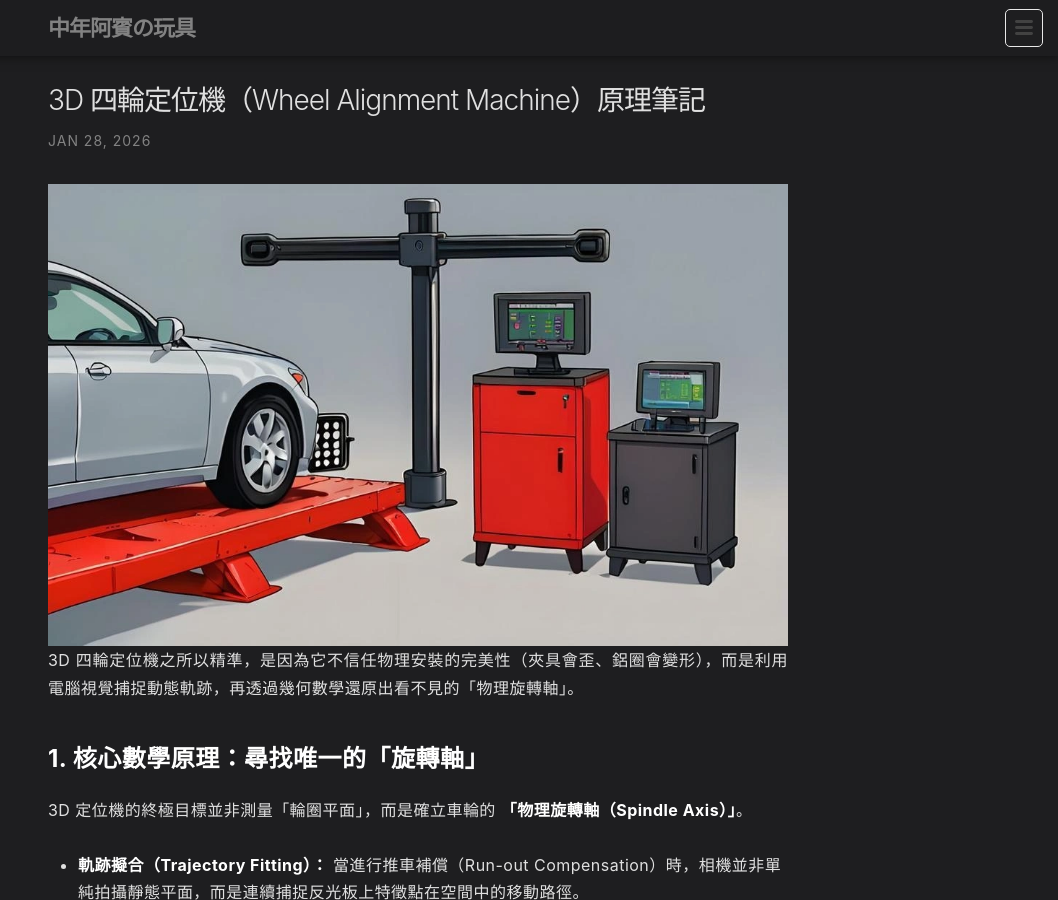
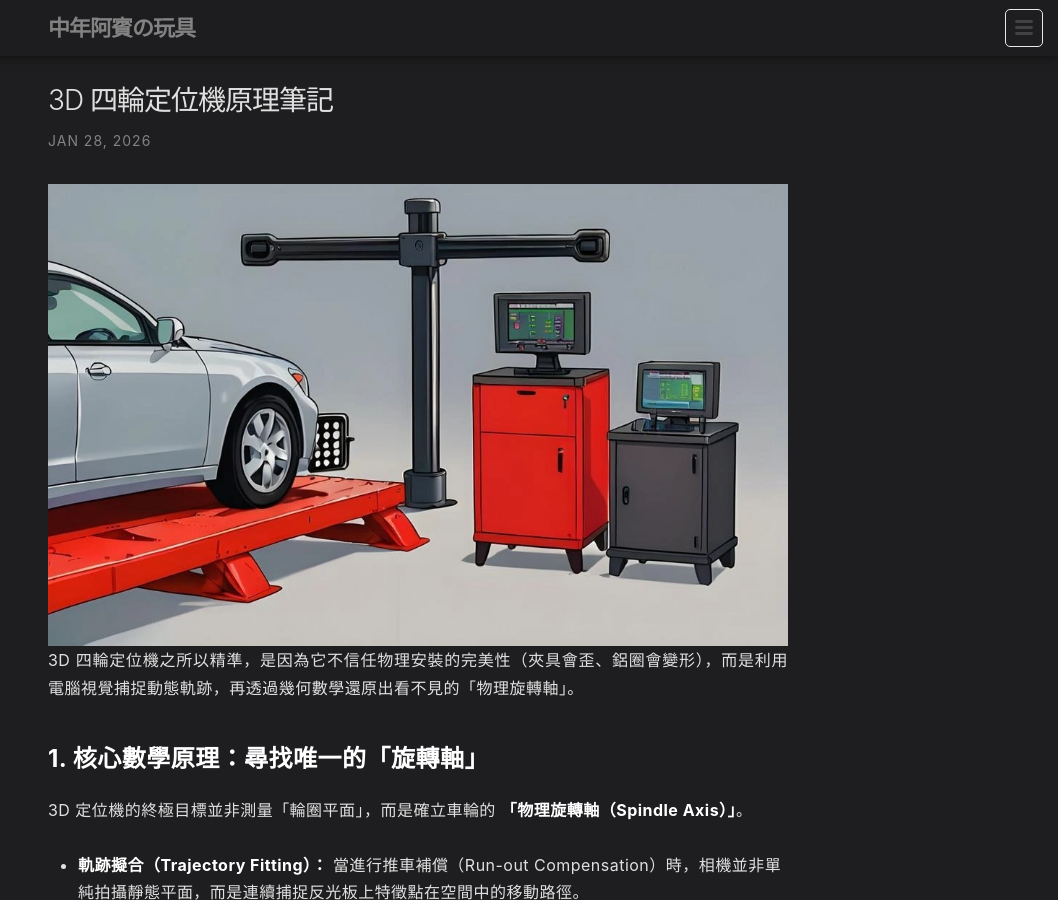
Before and after one commit to 1stbenz/1stbenz.github.io, a Jekyll site: the page built from _posts/2026-01-28-3d-wheel-alignment.md, in a window 1280 px wide and 900 px high. Shown: the whole window, without its empty margins (222-1280 px from the left). Built offline with Jekyll 4.4.1, drawn with Linux system fonts in a browser that asks for light colours.

Commit message:
Update 2026-01-28-3d-wheel-alignment.md

```diff
--- a/_posts/2026-01-28-3d-wheel-alignment.md
+++ b/_posts/2026-01-28-3d-wheel-alignment.md
@@ -1,6 +1,6 @@
 ---
 layout: post
-title:  "3D 四輪定位機（Wheel Alignment Machine）原理筆記"
+title:  "3D 四輪定位機原理筆記"
 date:   2026-01-28 10:28:29
 categories: Auto
 tags: [輪胎, 四輪定位, 車輛維修, 底盤, Camber, Toe, Caster, ADAS]
```
